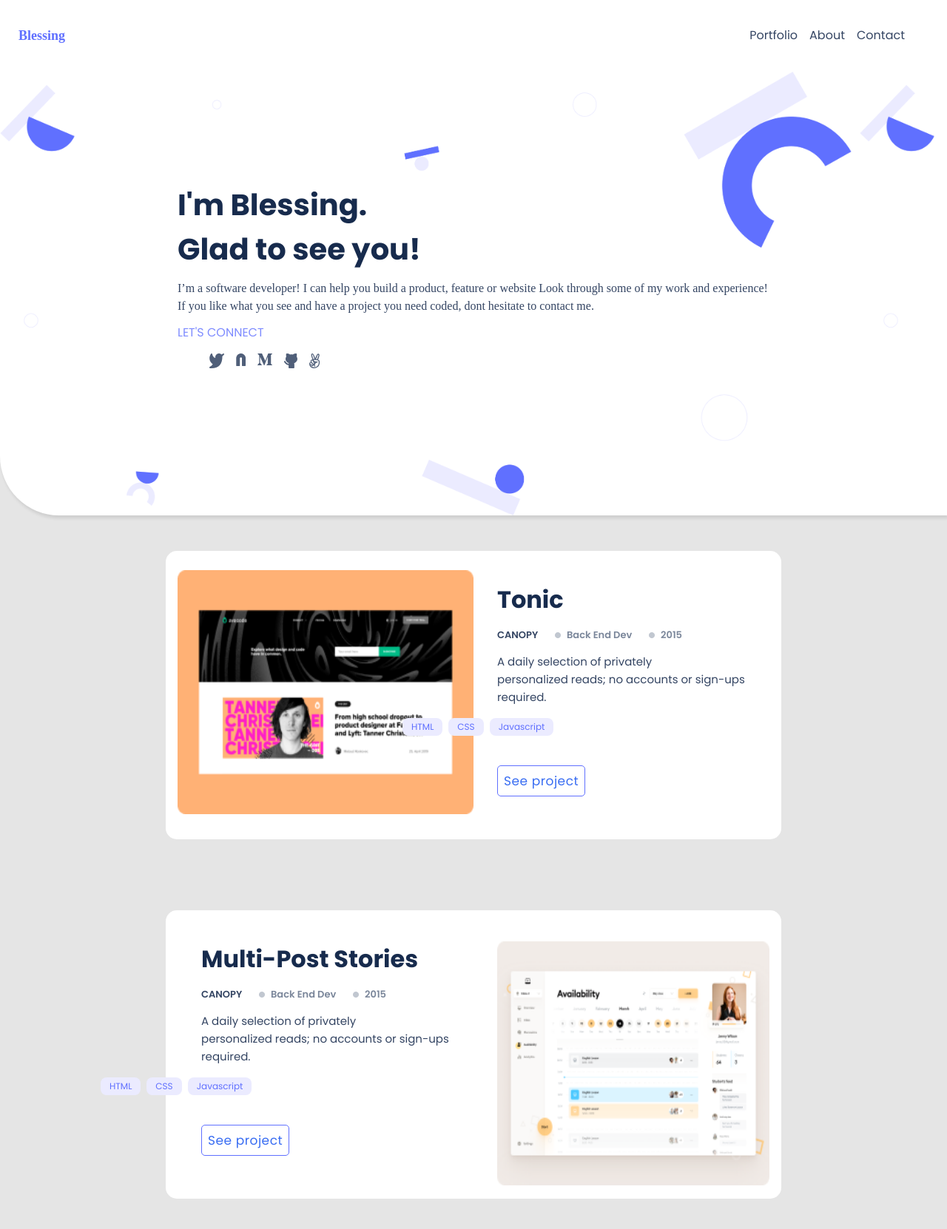
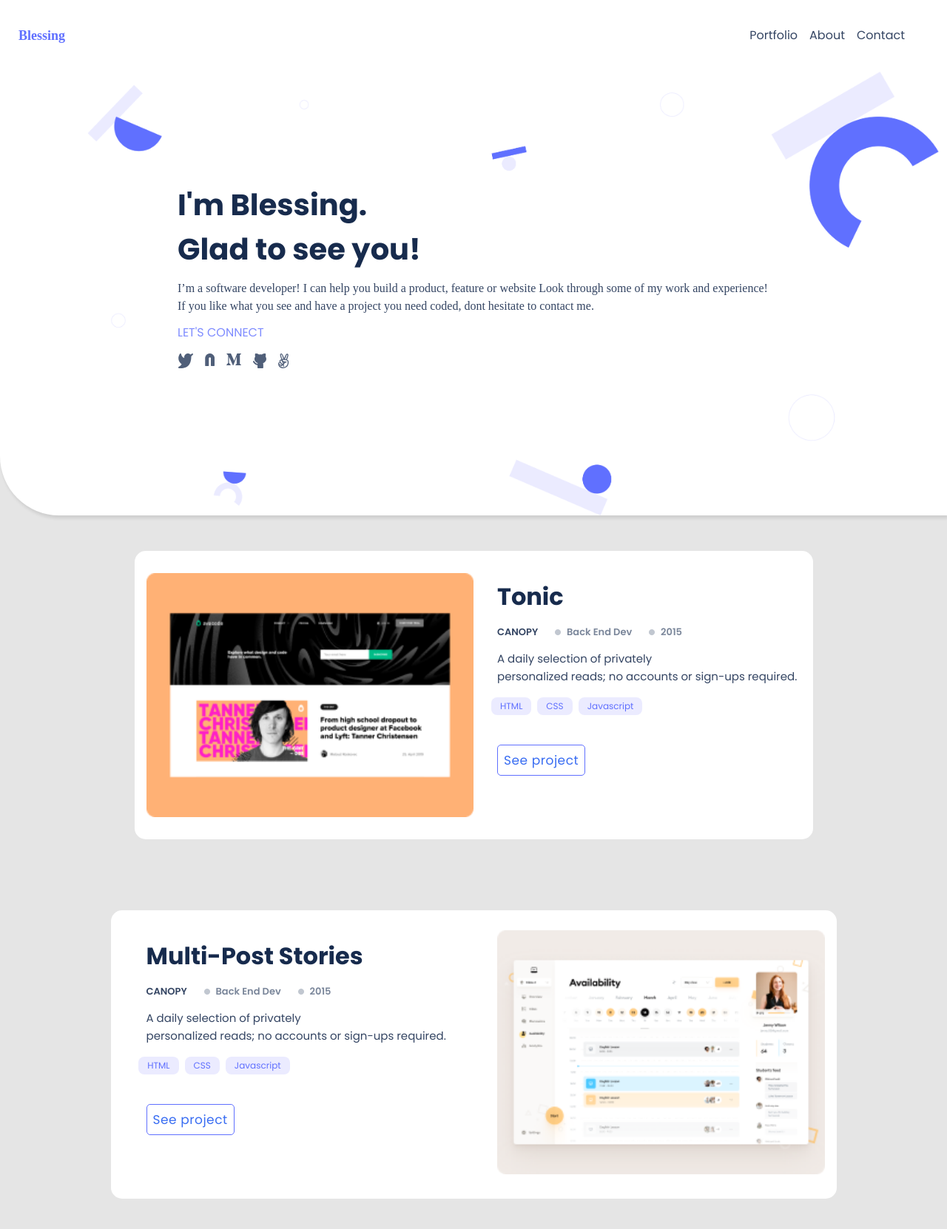
Before and after one commit to blessing-michael/portfolio, a website: page index.html in a window 1280 px wide. Shown: the top 1662 px of the page at 74% size. Drawn offline with Linux system fonts and the light colour scheme.

Commit message:
Add media query @1280px to styles.css

```diff
--- a/style.css
+++ b/style.css
@@ -19,6 +19,7 @@ body {
   color: #6070ff;
   text-decoration: none;
   font-weight: bold;
+
 }
 
 .navbar-icon {
@@ -337,6 +338,19 @@ body {
   margin: 11rem 4rem 0 0;
   width: 100%;
 }
+.languge-div {
+  /* position: absolute; */
+  /* left: 51%; */
+  /* width: 20%; */
+  /* top: -10%; */
+}
+.about-2{
+  background-color: #253858;
+  margin-top: 0;
+   position: absolute;
+  left: 51%;
+   top: -30%;
+}
 
 /* END OF ABOUT SECTION STYLING */
 
@@ -524,6 +538,11 @@ input::placeholder {
 
   .article-img {
     height: 330px;
+    margin-top: -1rem;
+  }
+
+  .article-img-2 {
+    margin-top: 0rem;
   }
 
   .tech-stack {
@@ -532,6 +551,7 @@ input::placeholder {
 
   .info-div1 {
     margin-left: 2rem;
+    margin-top: -1rem;
     grid-column: 2;
     grid-row: 1;
   }
@@ -666,3 +686,63 @@ input::placeholder {
     font-weight: 500px;
   }
 }
+
+@media only screen and (min-width: 1280px) {
+  .headline {
+    background-image: url(./images/Header\ bg@2x.png);
+    background-size: contain;
+    background-repeat: no-repeat;
+    background-position: 100% 100%;
+  }
+
+  /* beginning of Styling for work section */
+
+  .tech-stack {
+    margin-left: 39rem;
+  }
+
+  .tech-stack-two {
+    margin-left: 9.2rem;
+  }
+
+  .social-icon-1 {
+    left: 16%;
+  }
+  .section-two {
+    max-width: 1200px;
+  }
+
+  .article-img {
+    height: 330px;
+    margin-top: -1.5rem;
+  }
+
+  .article-img-2 {
+    margin-top: -0.7rem;
+  }
+
+  /* beginning of Styling for About section */
+  .social-icon {
+    width: 100px;
+    display: flex;
+    justify-content: space-between;
+    position: absolute;
+    left: -3.5%;
+    height: 100px;
+  }
+  .social-icon-1 {
+    left: 15.7%;
+  }
+
+  .languge-div {
+    left: 45%;
+  }
+  .tech-list {
+    position: absolute;
+    left: 40%;
+    width: 10%;
+    top: 20%;
+    font-family: Poppins, sans-serif;
+    display: flex;
+  }
+}
```
